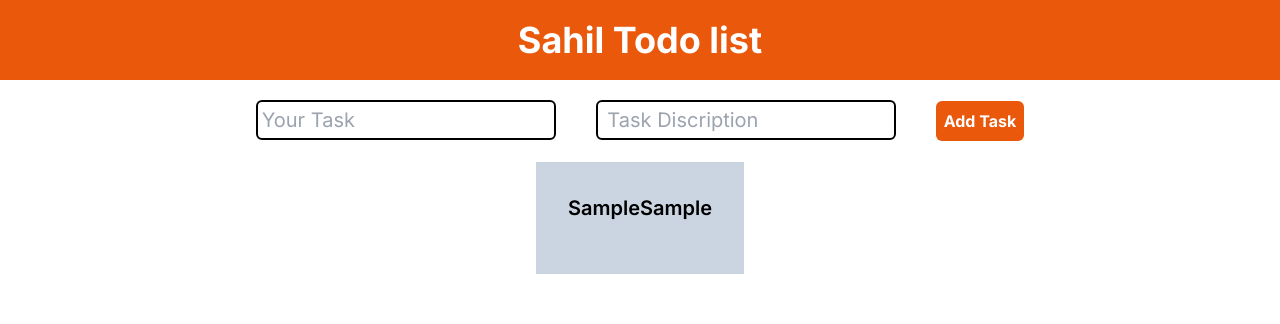
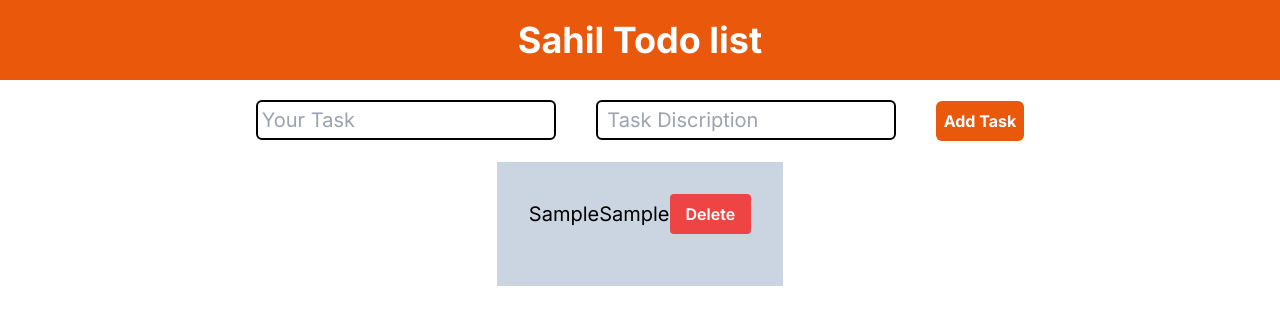
Before and after one commit to sahilmoktan/Todolist, a Next.js app: page / in a window 1280 px wide. Both pictures are taken after typing "Sample", "Sample" into the empty fields and a click on the button "Add Task". Shown: the top 324 px of the page. Built offline with nearby package versions, Linux system fonts and the light colour scheme.

Commit message:
delete button working and finished project

```diff
--- a/app/page.js
+++ b/app/page.js
@@ -4,28 +4,41 @@ import React, { useState } from "react";
 const page = () => {
   const [title, setTitle] = useState("");
   const [desc, setDesc] = useState("");
-  const [mainTask, setMainTask] = useState([])
+  const [mainTask, setMainTask] = useState([]);
 
   const submitHandler = (e) => {
-    e.preventDefault()
-    setMainTask([...mainTask, {title, desc}])
-    setTitle("")
-    setDesc("")
+    e.preventDefault();
+    setMainTask([...mainTask, { title, desc }]);
+    setTitle("");
+    setDesc("");
+  };
 
+  const deleteHandler = (i) => {
+    let copytask = [...mainTask];
+    copytask.splice(i, 1);
+    setMainTask(copytask);
   };
-  let renderTask = <h2>No Task Available</h2>
-  if(mainTask.length>0){
-    renderTask = mainTask.map((t,i)=>{
+
+  let renderTask = <h2>No Task Available</h2>;
+  if (mainTask.length > 0) {
+    renderTask = mainTask.map((t, i) => {
       return (
-        <ul>
-        <div className="flex justify-between mb-5">
-          <h5 className="text-xl font-semibold">{t.title} </h5>
-          <h6 className="text-xl font-semibold">{t.desc} </h6>
-        </div>
-
+        <ul key={i} className="flex items-center justify-between mb-5">
+          <div className="flex justify-between w-2/3">
+            <p className="text-xl font-normal">{t.title} </p>
+            <p className="text-xl font-normal">{t.desc} </p>
+          </div>
+          <button
+            onClick={() => {
+              deleteHandler(i);
+            }}
+            className="bg-red-500 text-white px-4 py-2 rounded font-semibold"
+          >
+            Delete
+          </button>
         </ul>
-      )
-    })
+      );
+    });
   }
 
   return (
@@ -60,7 +73,7 @@ const page = () => {
             Add Task
           </button>
         </form>
-        <hr/>
+        <hr />
         <div className="p-8 bg-slate-300">{renderTask}</div>
       </div>
     </>
@@ -68,3 +81,6 @@ const page = () => {
 };
 
 export default page;
+
+
+// #task done
```
